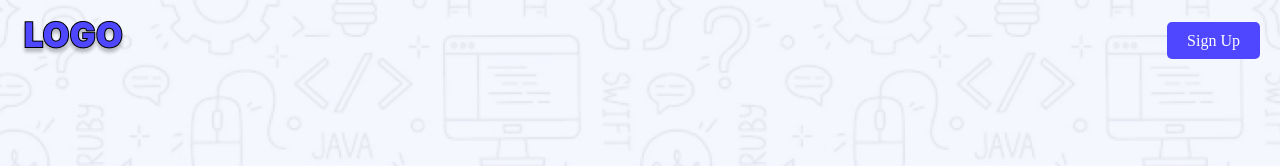
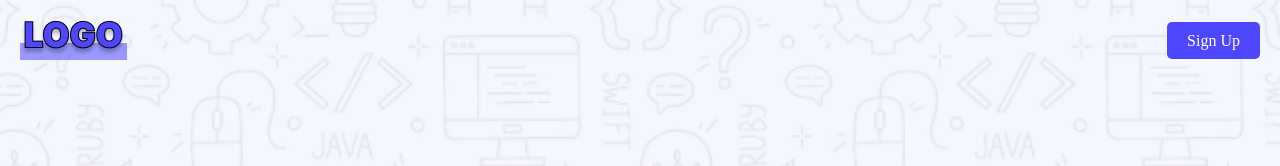
Before and after one commit to Noorjahan1/Assignment1, a plain HTML site: page index.html in a window 1280 px wide. In both pictures the pointer is over the link 73 px from the left and 51 px from the top of the page. Shown: the top 166 px of the page. Drawn offline with Linux system fonts and the light colour scheme.

Commit message:
button animation

```diff
--- a/css/main.css
+++ b/css/main.css
@@ -240,3 +240,8 @@ label{
 .footer-links ul li{
     padding: 40px;
 }
+a:hover,button:hover{
+    background: #4d47ff89;
+    transition: all  linear 0.3s ;
+    cursor: pointer;
+}
```
Also changed, not shown: index.html (+1 -0 lines).
